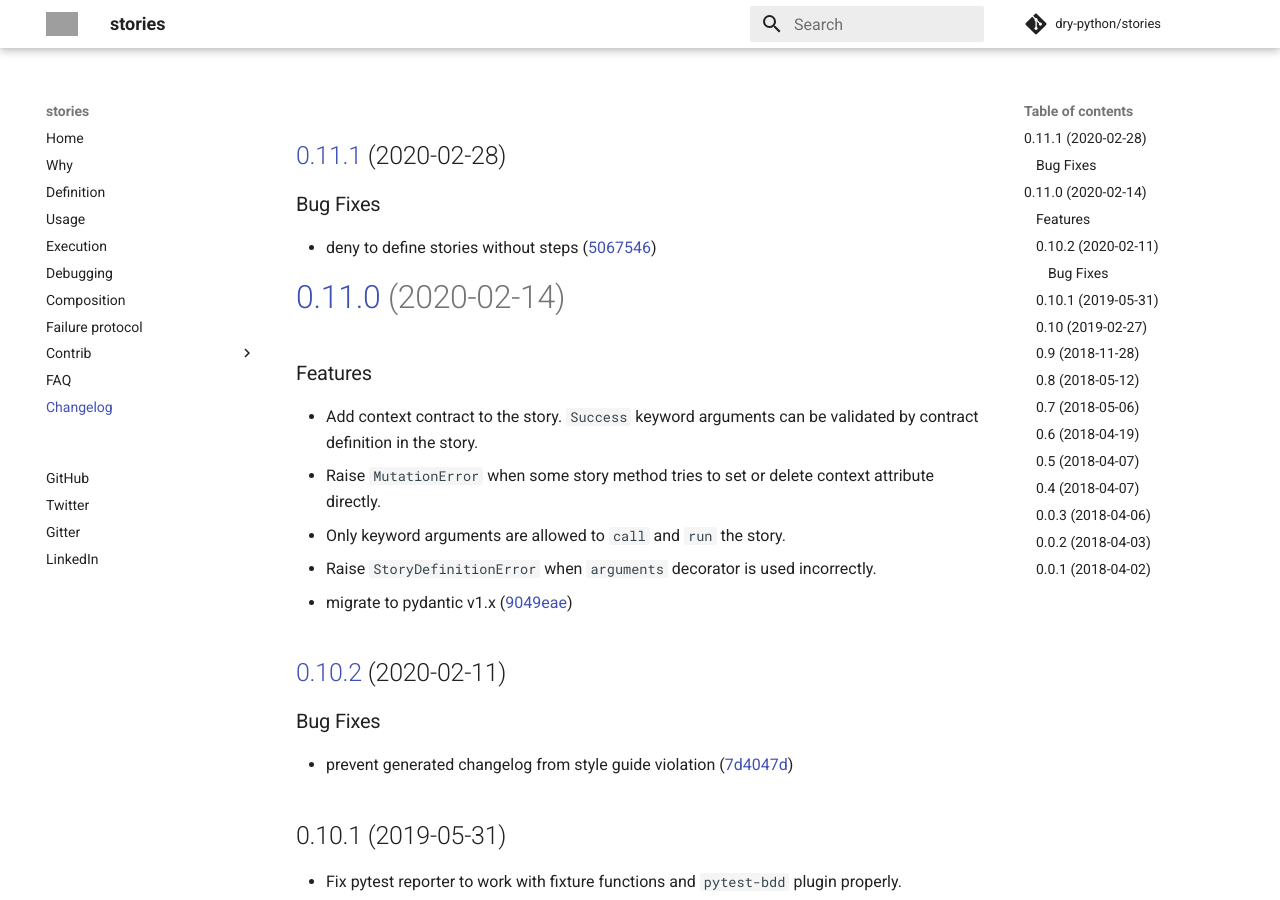
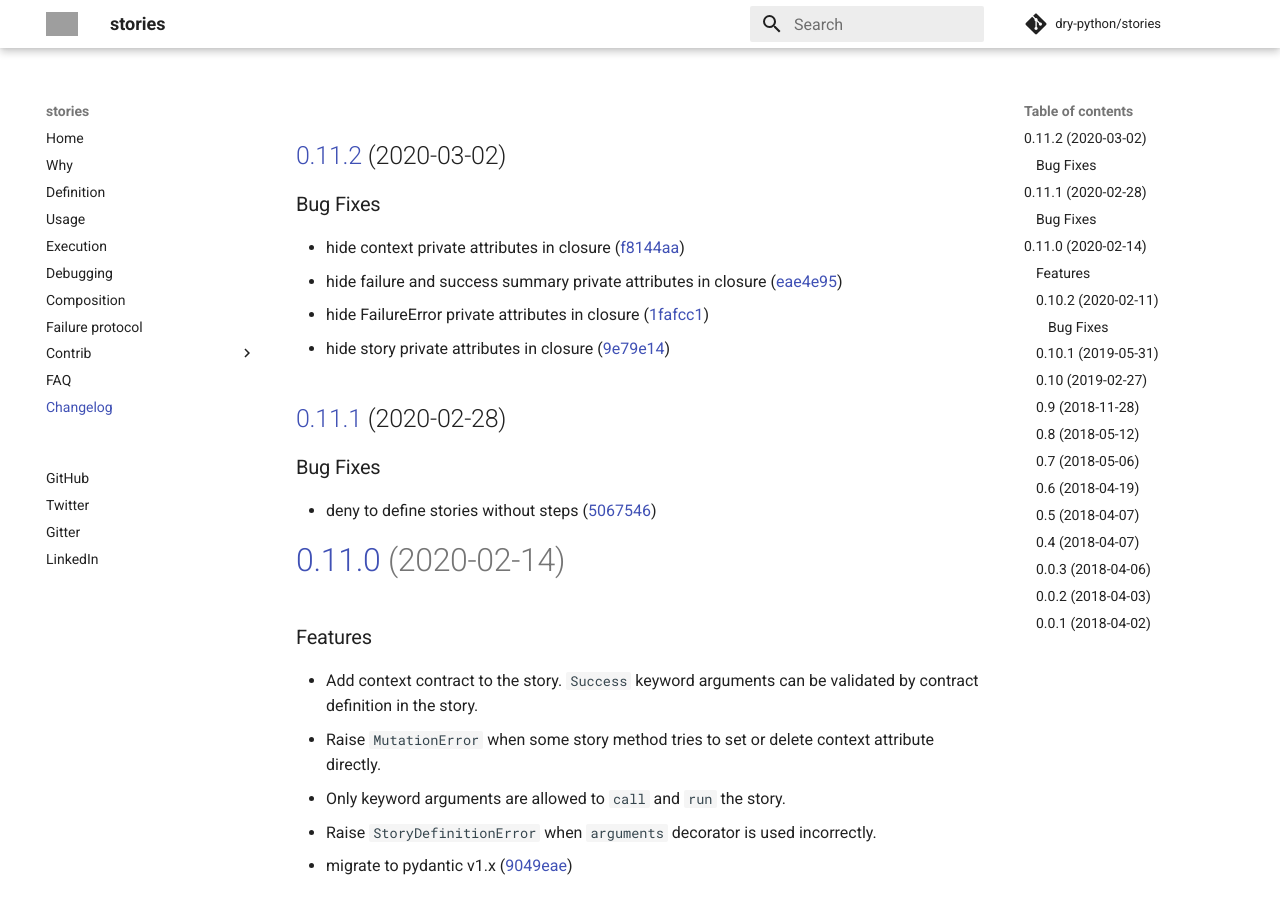
Before and after one commit to proofit404/stories, an MkDocs documentation site: the page built from docs/changelog.md, in a window 1280 px wide and 900 px high. Built offline with MkDocs 1.6.1 and Material for MkDocs 9.7.7, drawn with Linux system fonts in a browser that asks for light colours; comment, search, counter and statistics services are not loaded; grey boxes are pictures that could not be loaded.

Commit message:
chore(release): 0.11.2 [skip ci]
## [0.11.2](https://github.com/dry-python/stories/compare/0.11.1...0.11.2) (2020-03-02)

### Bug Fixes

* hide context private attributes in closure ([f8144aa](https://github.com/dry-python/stories/commit/f8144aabd8629682f9c7368a23c80316bb10fddc))
* hide failure and success summary private attributes in closure ([eae4e95](https://github.com/dry-python/stories/commit/eae4e95bd89a2df8fd31f77fe665659c29feedd8))
* hide FailureError private attributes in closure ([1fafcc1](https://github.com/dry-python/stories/commit/1fafcc1039775f2fbcc242b582181fab2d4e63d7))
* hide story private attributes in closure ([9e79e14](https://github.com/dry-python/stories/commit/9e79e1417785db1e13ed01a1cd64613d5bf24a8a))

```diff
--- a/docs/changelog.md
+++ b/docs/changelog.md
@@ -1,3 +1,12 @@
+## [0.11.2](https://github.com/dry-python/stories/compare/0.11.1...0.11.2) (2020-03-02)
+
+### Bug Fixes
+
+- hide context private attributes in closure ([f8144aa](https://github.com/dry-python/stories/commit/f8144aabd8629682f9c7368a23c80316bb10fddc))
+- hide failure and success summary private attributes in closure ([eae4e95](https://github.com/dry-python/stories/commit/eae4e95bd89a2df8fd31f77fe665659c29feedd8))
+- hide FailureError private attributes in closure ([1fafcc1](https://github.com/dry-python/stories/commit/1fafcc1039775f2fbcc242b582181fab2d4e63d7))
+- hide story private attributes in closure ([9e79e14](https://github.com/dry-python/stories/commit/9e79e1417785db1e13ed01a1cd64613d5bf24a8a))
+
 ## [0.11.1](https://github.com/dry-python/stories/compare/0.11.0...0.11.1) (2020-02-28)
 
 ### Bug Fixes
--- a/pyproject.toml
+++ b/pyproject.toml
@@ -1,6 +1,6 @@
 [tool.poetry]
 name = "stories"
-version = "0.11.1"
+version = "0.11.2"
 
 description = "Define a user story in the business transaction DSL"
 readme = "README.md"
```
